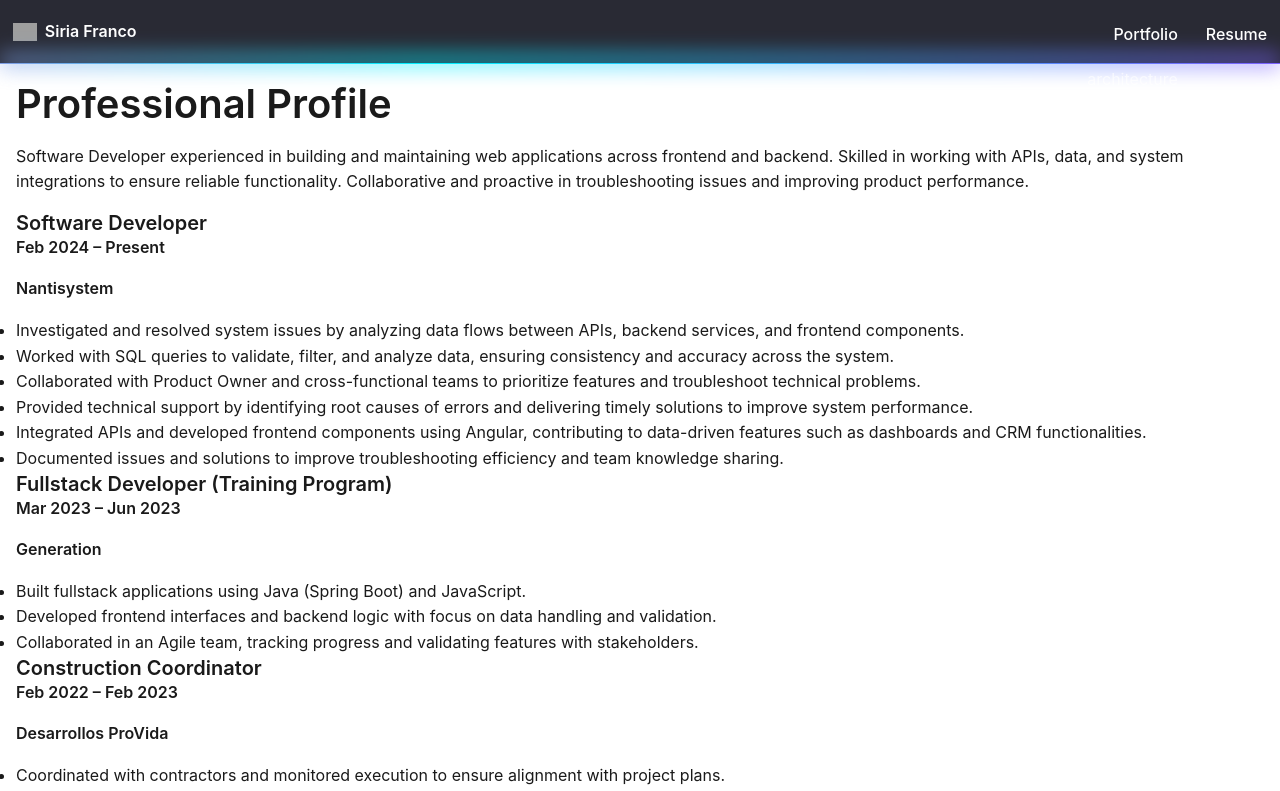
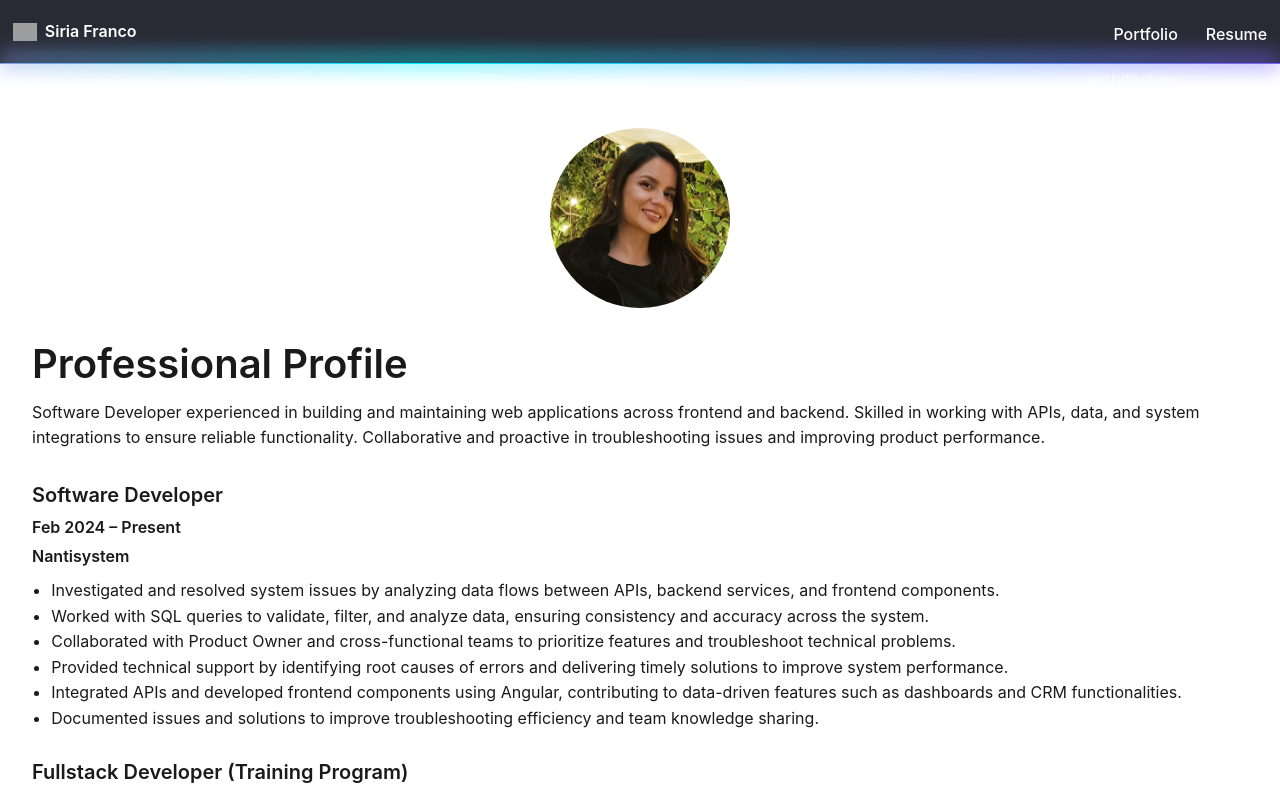
Before and after one commit to siriFranco/siriafranco-portfolio, an Angular app: page /home/resume in a window 1280 px wide. Shown: the top 791 px of the page. Built offline with nearby package versions, Linux system fonts and the light colour scheme; grey boxes are pictures that could not be loaded.

Commit message:
feat: resume with app workexperience

```diff
--- /dev/null
+++ b/src/app/features/resume/config/aboutme.config.ts
@@ -0,0 +1,7 @@
+export interface AboutMeConfig {
+  profileImage: string;
+}
+
+export const ABOUT_ME_CONFIG: AboutMeConfig = {
+  profileImage: 'assets/images/profile/profile-photo.jpg'
+};
--- a/src/app/features/resume/pages/resume/resume.component.html
+++ b/src/app/features/resume/pages/resume/resume.component.html
@@ -1,16 +1 @@
-<h1>{{ meta.title }}</h1>
-<p>{{ meta.summary }}</p>
-
-<div *ngFor="let job of filteredJobs">
-
-  <h3>{{ job.role }}</h3>
-  <p><strong>{{ job.period }}</strong></p>
-  <p><strong>{{ job.company }}</strong></p>
-
-  <ul>
-    <li *ngFor="let line of getDescription(job)">
-      {{ line }}
-    </li>
-  </ul>
-
-</div>
+<app-workExperience></app-workExperience>
--- a/src/app/features/resume/pages/resume/resume.component.ts
+++ b/src/app/features/resume/pages/resume/resume.component.ts
@@ -1,125 +1,10 @@
-import { Component, OnInit } from '@angular/core';
-import { ActivatedRoute } from '@angular/router';
-
-import {
-  AppMode,
-  BaseMode,
-  ModeExtension,
-  getModeFromPath,
-  getBaseMode,
-  getModeExtension,
-  resolveResumeRole
-} from 'src/app/shared/constants/app.constants';
-
-import {
-  RESUME_JOBS,
-  RESUME_META,
-  ResumeJob,
-  ResumeMeta,
-  RoleMode
-} from '../../config/resume.config';
+import { Component } from '@angular/core';
 
 @Component({
   selector: 'app-resume',
-  templateUrl: './resume.component.html'
+  templateUrl: './resume.component.html',
+  styleUrls: ['./resume.component.scss']
 })
-export class ResumeComponent implements OnInit {
-
-  // 🔥 MODE
-  mode: AppMode = 'home';
-
-  // 🔥 derivados (tipados desde app.constants)
-  base: BaseMode = 'home';
-  extension: ModeExtension | null = null;
-
-  // 🔥 data
-  meta!: ResumeMeta;
-  jobs: ResumeJob[] = RESUME_JOBS;
-
-  constructor(private route: ActivatedRoute) {}
-
-  ngOnInit(): void {
-
-    const modeParam = this.route.snapshot.paramMap.get('mode');
-
-    this.mode = getModeFromPath(modeParam);
-
-    this.base = getBaseMode(this.mode);
-    this.extension = getModeExtension(this.mode);
-
-    this.meta = RESUME_META[this.mode] ?? RESUME_META['home']!;
-
-    console.log('🟡 RESUME INIT');
-    console.log('URL param:', modeParam);
-    console.log('Mode:', this.mode);
-    console.log('Base:', this.base);
-    console.log('Extension:', this.extension);
-    console.log('CurrentKey:', this.currentKey);
-  }
-
-  // 🔥 DESCRIPCIÓN DINÁMICA (sin hardcode)
-getDescription(job: ResumeJob): string[] {
-
-  const role = this.extension ?? this.base;
-
-  // 🔥 1. MULTI-ROLE
-  const multi = job.descriptions.roles?.find(r =>
-    r.roles.includes(role as any)
-  );
-
-  if (multi) return multi.content;
-
-  // 🔥 2. EXTENSION
-  if (this.extension && job.descriptions[this.extension]) {
-    return job.descriptions[this.extension]!;
-  }
-
-  // 🔥 3. BASE (solo si es dev o arch)
-  if (this.base === 'dev' && job.descriptions.dev) {
-    return job.descriptions.dev;
-  }
-
-  if (this.base === 'arch' && job.descriptions.arch) {
-    return job.descriptions.arch;
-  }
-
-  // 🔥 4. DEFAULT
-  return job.descriptions.default;
-}
-
-get currentKey(): AppMode {
-  return this.extension
-    ? `${this.base}-${this.extension}`
-    : this.base;
-}
-
-get filteredJobs(): ResumeJob[] {
-
-  console.log('🧪 FILTER DEBUG');
-  console.log('Mode:', this.mode);
-  console.log('Base:', this.base);
-  console.log('Extension:', this.extension);
-  console.log('CurrentKey:', this.currentKey);
-
-  return this.jobs.filter(job => {
-
-    const visible = job.visibleIn;
-
-    console.log(`\n🔎 Job: ${job.role}`);
-    console.log('visibleIn:', visible);
-
-    if (!visible) {
-      console.log('➡️ no visibleIn → SHOW');
-      return true;
-    }
-
-    const matches = visible.includes(this.currentKey);
-
-    console.log('checking:', this.currentKey);
-    console.log('match:', matches);
-
-    return matches;
-  });
-}
+export class ResumeComponent {
 
 }
--- /dev/null
+++ b/src/app/features/resume/pages/workExperience/workExperience.component.html
@@ -0,0 +1,20 @@
+<div class="about container">
+  <img [src]="config.profileImage" alt="Profile photo" class="about__image" />
+</div>
+
+<h1>{{ meta.title }}</h1>
+<p>{{ meta.summary }}</p>
+
+<div *ngFor="let job of filteredJobs">
+
+  <h3>{{ job.role }}</h3>
+  <p><strong>{{ job.period }}</strong></p>
+  <p><strong>{{ job.company }}</strong></p>
+
+  <ul>
+    <li *ngFor="let line of getDescription(job)">
+      {{ line }}
+    </li>
+  </ul>
+
+</div>
--- /dev/null
+++ b/src/app/features/resume/pages/workExperience/workExperience.component.scss
@@ -0,0 +1,14 @@
+.about {
+  display: flex;
+  justify-content: center;
+  align-items: center;
+  padding-top: 2rem;
+  padding-bottom: 2rem;
+}
+
+.about__image {
+  width: 180px;
+  height: 180px;
+  object-fit: cover;
+  border-radius: 50%;
+}
--- /dev/null
+++ b/src/app/features/resume/pages/workExperience/workExperience.component.ts
@@ -0,0 +1,131 @@
+import { Component, OnInit } from '@angular/core';
+import { ActivatedRoute } from '@angular/router';
+
+import {
+  AppMode,
+  BaseMode,
+  ModeExtension,
+  getModeFromPath,
+  getBaseMode,
+  getModeExtension,
+  resolveResumeRole
+} from 'src/app/shared/constants/app.constants';
+
+import {
+  RESUME_JOBS,
+  RESUME_META,
+  ResumeJob,
+  ResumeMeta,
+  RoleMode
+} from '../../config/workExperience.config';
+import { ABOUT_ME_CONFIG } from '../../config/aboutme.config';
+
+@Component({
+  selector: 'app-workExperience',
+  templateUrl: './workExperience.component.html',
+  styleUrls: ['./workExperience.component.scss']
+})
+
+export class WorkExperienceComponent implements OnInit {
+
+  // MODE
+  mode: AppMode = 'home';
+
+  // derivados (tipados desde app.constants)
+  base: BaseMode = 'home';
+  extension: ModeExtension | null = null;
+
+  // data
+  meta!: ResumeMeta;
+  jobs: ResumeJob[] = RESUME_JOBS;
+
+  //imagen
+  config = ABOUT_ME_CONFIG;
+
+  constructor(private route: ActivatedRoute) {}
+
+  ngOnInit(): void {
+
+    const modeParam = this.route.snapshot.paramMap.get('mode');
+
+    this.mode = getModeFromPath(modeParam);
+
+    this.base = getBaseMode(this.mode);
+    this.extension = getModeExtension(this.mode);
+
+    this.meta = RESUME_META[this.mode] ?? RESUME_META['home']!;
+
+    console.log('🟡 RESUME INIT');
+    console.log('URL param:', modeParam);
+    console.log('Mode:', this.mode);
+    console.log('Base:', this.base);
+    console.log('Extension:', this.extension);
+    console.log('CurrentKey:', this.currentKey);
+  }
+
+  // 🔥 DESCRIPCIÓN DINÁMICA (sin hardcode)
+  getDescription(job: ResumeJob): string[] {
+
+    const role = this.extension ?? this.base;
+
+    // 🔥 1. MULTI-ROLE
+    const multi = job.descriptions.roles?.find(r =>
+      r.roles.includes(role as any)
+    );
+
+    if (multi) return multi.content;
+
+    // 🔥 2. EXTENSION
+    if (this.extension && job.descriptions[this.extension]) {
+      return job.descriptions[this.extension]!;
+    }
+
+    // 🔥 3. BASE (solo si es dev o arch)
+    if (this.base === 'dev' && job.descriptions.dev) {
+      return job.descriptions.dev;
+    }
+
+    if (this.base === 'arch' && job.descriptions.arch) {
+      return job.descriptions.arch;
+    }
+
+    // 🔥 4. DEFAULT
+    return job.descriptions.default;
+  }
+
+  get currentKey(): AppMode {
+    return this.extension
+      ? `${this.base}-${this.extension}`
+      : this.base;
+  }
+
+  get filteredJobs(): ResumeJob[] {
+
+    console.log('🧪 FILTER DEBUG');
+    console.log('Mode:', this.mode);
+    console.log('Base:', this.base);
+    console.log('Extension:', this.extension);
+    console.log('CurrentKey:', this.currentKey);
+
+    return this.jobs.filter(job => {
+
+      const visible = job.visibleIn;
+
+      console.log(`\n🔎 Job: ${job.role}`);
+      console.log('visibleIn:', visible);
+
+      if (!visible) {
+        console.log('➡️ no visibleIn → SHOW');
+        return true;
+      }
+
+      const matches = visible.includes(this.currentKey);
+
+      console.log('checking:', this.currentKey);
+      console.log('match:', matches);
+
+      return matches;
+    });
+  }
+
+}
--- a/src/app/features/resume/resume.module.ts
+++ b/src/app/features/resume/resume.module.ts
@@ -2,12 +2,14 @@ import { NgModule } from '@angular/core';
 import { CommonModule } from '@angular/common';
 
 import { ResumeRoutingModule } from './resume-routing.module';
+import { WorkExperienceComponent } from './pages/workExperience/workExperience.component';
 import { ResumeComponent } from './pages/resume/resume.component';
 
 
 @NgModule({
   declarations: [
-    ResumeComponent
+    ResumeComponent,
+    WorkExperienceComponent
   ],
   imports: [
     CommonModule,
--- a/src/styles/base/_layout.scss
+++ b/src/styles/base/_layout.scss
@@ -1 +1 @@
-.page { padding: 1rem; }
+.page { padding: 2rem; }
--- a/src/styles/base/_typography.scss
+++ b/src/styles/base/_typography.scss
@@ -7,7 +7,13 @@ body {
   line-height: 1.6;
   color: $color-text;
   background-color: $color-background;
-  //padding: 1rem;
+}
+
+// 🔠 Reset de márgenes (clave para control total)
+h1, h2, h3, h4, h5, h6,
+p,
+ul {
+  margin: 0;
 }
 
 // 🔠 Headings
@@ -18,9 +24,9 @@ h1, h2, h3, h4, h5, h6 {
   color: $color-text;
 }
 
-// 📏 Jerarquía
-h1 { font-size: $font-xxl; margin-bottom: $spacing-md; }
-h2 { font-size: $font-xl;  margin-bottom: $spacing-sm; }
+// 📏 Jerarquía (sin margin-bottom)
+h1 { font-size: $font-xxl; }
+h2 { font-size: $font-xl; }
 h3 { font-size: $font-lg; }
 h4 { font-size: $font-md; }
 h5 { font-size: $font-sm; }
@@ -30,7 +36,6 @@ h6 { font-size: $font-xs; }
 p {
   font-size: $font-md;
   color: $color-text;
-  margin-bottom: $spacing-md;
 }
 
 // 🔗 Links
@@ -54,6 +59,54 @@ strong {
   font-weight: 600;
 }
 
+/* ===================================================== */
+/* 🔥 SISTEMA DE SPACING UNIVERSAL (LA PARTE IMPORTANTE) */
+/* ===================================================== */
+
+// 👉 separación compacta (elementos relacionados)
+p + p,
+p + h3,
+h3 + p {
+  margin-top: 0.5rem;
+}
+p:has(strong) + p:has(strong) {
+  margin-top: 0.2rem;
+}
+
+// 👉 separación normal
+h1 + p {
+  margin-top: 0.75rem;
+}
+
+// 👉 antes de listas (ligero)
+p + ul,
+h3 + ul {
+  margin-top: 0.75rem;
+}
+
+h3 {
+  margin-top: 2rem;
+}
+
+// 👉 después de listas (más aire)
+ul + * {
+  margin-top: clamp(1.5rem, 2vw, 2rem);
+}
+
+// 👉 listas
+ul {
+  padding-left: 1.2rem;
+
+  li {
+    margin-bottom: 0.4rem;
+    line-height: 1.2;
+  }
+}
+
+/* ===================================================== */
+/* 📦 CONTAINER */
+/* ===================================================== */
+
 .container {
   width: 100%;
   max-width: 1200px;
```
Also changed, not shown: src/app/features/resume/config/workExperience.config.ts (renamed from src/app/features/resume/config/resume.config.ts), 1 other file (tests, documents, lock files or other folders).
